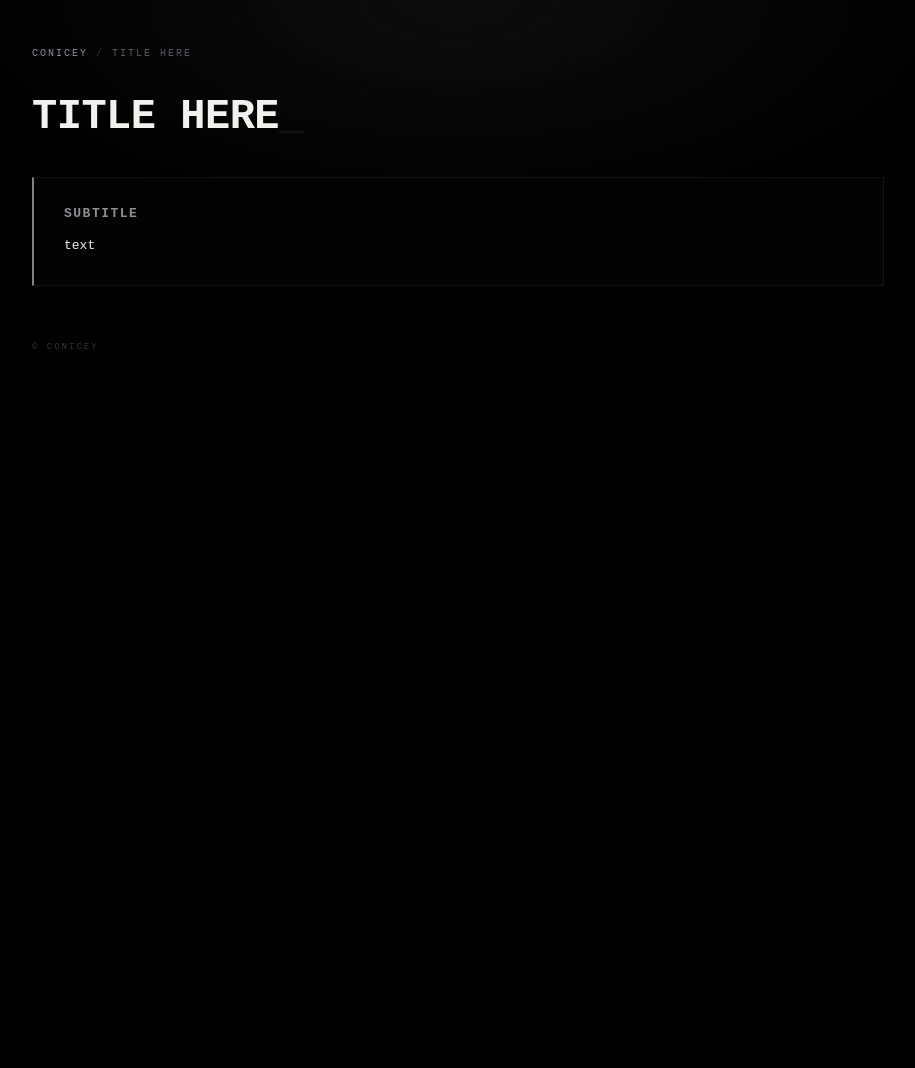
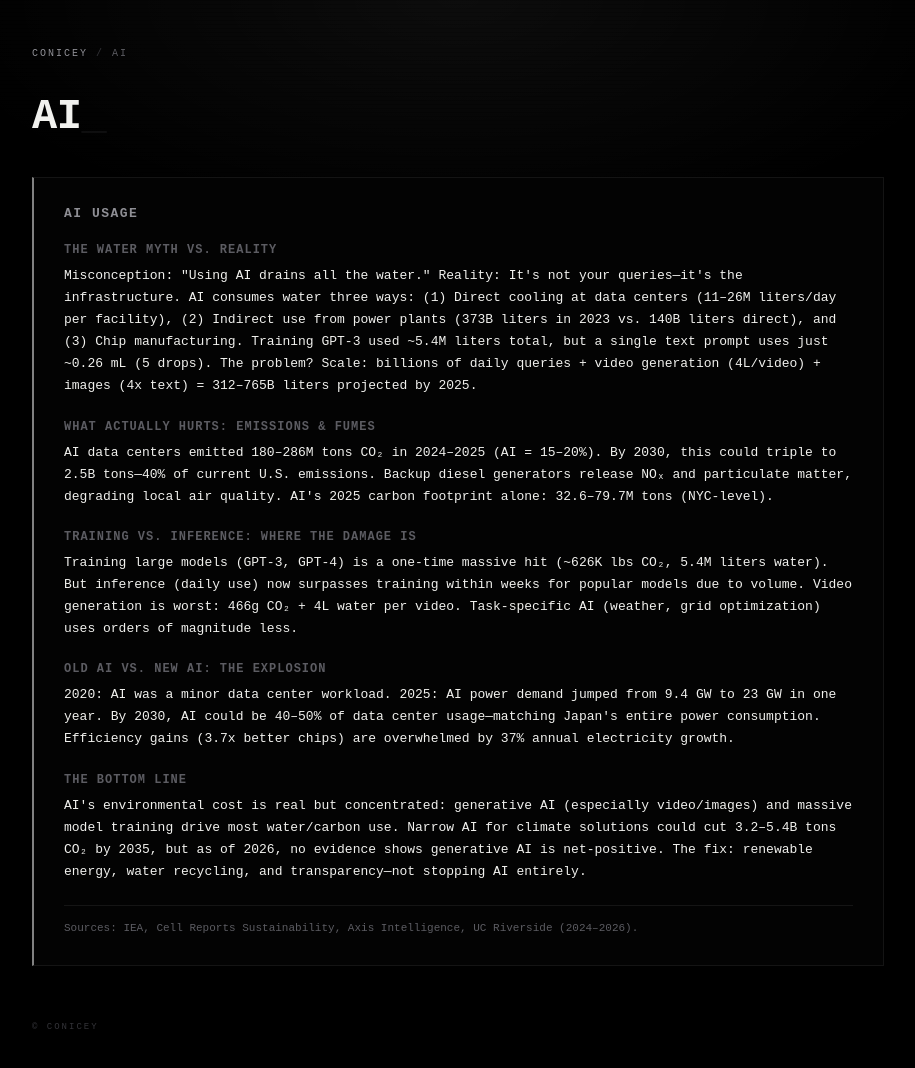
Before and after one commit to conicey/coniceysite, a plain HTML site: page pages/ai/index.html in a window 1280 px wide. Shown: the whole page, without its empty margins (182-1097 px from the left). Before the commit the page ends 800 px from the top, so only its background shows below. Drawn offline with Linux system fonts and the light colour scheme.

Commit message:
Update index.html

```diff
--- a/pages/ai/index.html
+++ b/pages/ai/index.html
@@ -3,7 +3,7 @@
 <head>
 <meta charset="UTF-8">
 <meta name="viewport" content="width=device-width, initial-scale=1.0">
-<title>Conicey • Title Here</title>
+<title>Conicey • AI</title>
 <link rel="icon" href="/favicon.ico" type="image/x-icon">
 <style>
 *, *::before, *::after { box-sizing: border-box; margin: 0; padding: 0; }
@@ -108,10 +108,30 @@ body::after {
   font-weight: 600;
   margin-bottom: 14px;
 }
+.content-box .sub-subtitle {
+  font-size: 12px;
+  letter-spacing: 1px;
+  text-transform: uppercase;
+  color: var(--ink-dimmer);
+  font-weight: 600;
+  margin-top: 22px;
+  margin-bottom: 8px;
+}
+.content-box .sub-subtitle:first-of-type {
+  margin-top: 6px;
+}
 .content-box .body-text {
   font-size: 13px;
   line-height: 1.7;
   color: var(--ink);
+}
+.content-box .sources {
+  font-size: 11px;
+  line-height: 1.6;
+  color: var(--ink-dimmer);
+  margin-top: 22px;
+  padding-top: 14px;
+  border-top: 1px solid var(--line-soft);
 }
 footer {
   margin-top: 56px;
@@ -132,14 +152,30 @@ footer a:hover { color: var(--ink); }
 <body>
 <div class="shell">
   <nav class="crumb">
-    <a href="/">conicey</a><span class="sep">/</span><span class="here">title here</span>
+    <a href="/">conicey</a><span class="sep">/</span><span class="here">ai</span>
   </nav>
   <div class="page-head">
-    <h1 class="page-title">Title Here</h1>
+    <h1 class="page-title">AI</h1>
   </div>
   <div class="content-box">
-    <div class="subtitle">subtitle</div>
-    <p class="body-text">text</p>
+    <div class="subtitle">AI Usage</div>
+
+    <div class="sub-subtitle">The Water Myth vs. Reality</div>
+    <p class="body-text">Misconception: "Using AI drains all the water." Reality: It's not your queries—it's the infrastructure. AI consumes water three ways: (1) Direct cooling at data centers (11–26M liters/day per facility), (2) Indirect use from power plants (373B liters in 2023 vs. 140B liters direct), and (3) Chip manufacturing. Training GPT-3 used ~5.4M liters total, but a single text prompt uses just ~0.26 mL (5 drops). The problem? Scale: billions of daily queries + video generation (4L/video) + images (4x text) = 312–765B liters projected by 2025.</p>
+
+    <div class="sub-subtitle">What Actually Hurts: Emissions & Fumes</div>
+    <p class="body-text">AI data centers emitted 180–286M tons CO₂ in 2024–2025 (AI = 15–20%). By 2030, this could triple to 2.5B tons—40% of current U.S. emissions. Backup diesel generators release NOₓ and particulate matter, degrading local air quality. AI's 2025 carbon footprint alone: 32.6–79.7M tons (NYC-level).</p>
+
+    <div class="sub-subtitle">Training vs. Inference: Where the Damage Is</div>
+    <p class="body-text">Training large models (GPT-3, GPT-4) is a one-time massive hit (~626K lbs CO₂, 5.4M liters water). But inference (daily use) now surpasses training within weeks for popular models due to volume. Video generation is worst: 466g CO₂ + 4L water per video. Task-specific AI (weather, grid optimization) uses orders of magnitude less.</p>
+
+    <div class="sub-subtitle">Old AI vs. New AI: The Explosion</div>
+    <p class="body-text">2020: AI was a minor data center workload. 2025: AI power demand jumped from 9.4 GW to 23 GW in one year. By 2030, AI could be 40–50% of data center usage—matching Japan's entire power consumption. Efficiency gains (3.7x better chips) are overwhelmed by 37% annual electricity growth.</p>
+
+    <div class="sub-subtitle">The Bottom Line</div>
+    <p class="body-text">AI's environmental cost is real but concentrated: generative AI (especially video/images) and massive model training drive most water/carbon use. Narrow AI for climate solutions could cut 3.2–5.4B tons CO₂ by 2035, but as of 2026, no evidence shows generative AI is net-positive. The fix: renewable energy, water recycling, and transparency—not stopping AI entirely.</p>
+
+    <p class="sources">Sources: IEA, Cell Reports Sustainability, Axis Intelligence, UC Riverside (2024–2026).</p>
   </div>
   <footer>&copy; conicey</footer>
 </div>
```
